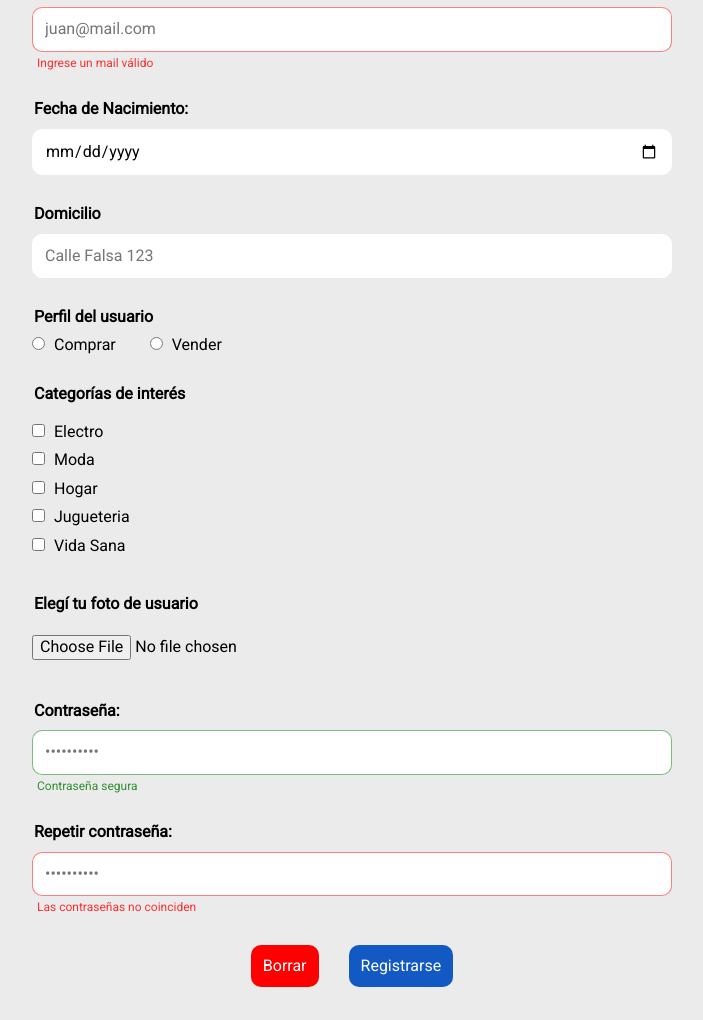
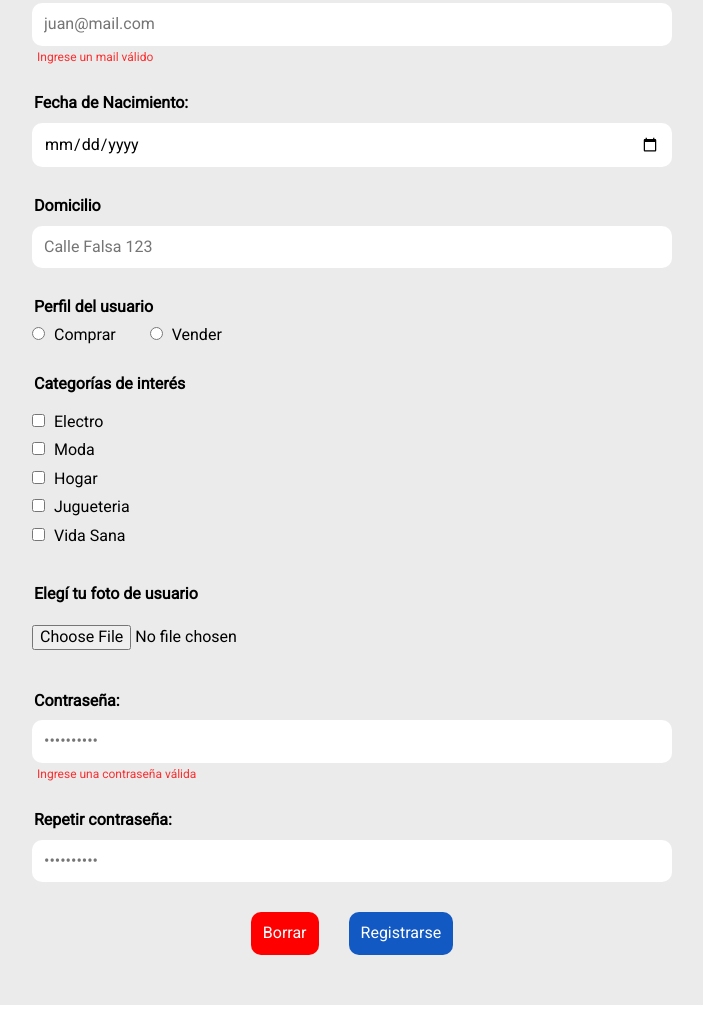
Before and after one commit to alegon23/mercadoLiebre, a website: page views/register.html in a window 1280 px wide. Shown: the part 480-1500 px from the top of the page, without its empty margins (288-991 px from the left). Drawn offline with Linux system fonts and the light colour scheme; files that its build step writes are made by us from their sources; files whose address does not match are found by name.

Commit message:
corrigiendo feedback forms

```diff
--- a/public/css/styles_register_login.css
+++ b/public/css/styles_register_login.css
@@ -30,26 +30,18 @@
 }
 
 #form-login input, #form-registro input{
-  border: 1px solid white;
+  border: none;
   padding: 12px;
   border-radius: 10px;
   font-size: 14px;
 }
 
-#form-registro input[type="text"], #form-registro input[type="date"], #form-registro input[type="text"]{
-  border: 1px solid white;
-}
-
-#form-registro input[type="email"].feedback-negativo-input, #form-registro input[type="password"].feedback-negativo-input{
-  border: 1px solid rgba(255, 0, 0, 0.5);
-}
-
-#form-registro input[type="email"].feedback-positivo-input, #form-registro input[type="password"].feedback-positivo-input{
-  border: 1px solid rgba(0, 120, 0, 0.5);
+#form-login input:focus, #form-registro input:focus{
+  outline: none;
+  box-shadow: 0px 0px 10px rgba(167, 167, 167, 0.3);
 }
 
 #form-registro input[type="file"]{
-  border: none;
   padding: 12px 0;
 }
 
@@ -101,38 +93,16 @@
   align-items: center;
 }
 
-.feedback-negativo{
-    display: block;
-    color: rgba(255, 0, 0, 0.8);
-    font-size: 11px;
-    margin: 5px 0 0 5px;
-}
-
 /* PARA FEEDBACK NEGATIVO */
-/*input[type="email"]:invalid, input[type="password"]:invalid{
-  color: rgba(255, 0, 0, 0.8);
-}
-
-.feedback-negativo{
+span.feedback-negativo{
   display: none;
-}
-
-input[type="email"]:invalid + .feedback-negativo, input[type="password"]:invalid + .feedback-negativo{
-  display: inline;
   color: rgba(255, 0, 0, 0.8);
   font-size: 11px;
   margin: 5px 0 0 5px;
+}
 
-  #form-registro input[type="email"].feedback-negativo-input{
-    border: 1px solid rgba(255, 0, 0, 0.5);
-  }
-}*/
-
-.feedback-positivo{
-    display: block;
-    color: rgba(0, 120, 0, 0.8);
-    font-size: 11px;
-    margin: 5px 0 0 5px;
+#form-login input[type="text"]:invalid + span.feedback-negativo, input[type="email"]:invalid + span.feedback-negativo, input[type="password"]:invalid + span.feedback-negativo{
+  display: block;
 }
 
 @media (min-width: 769px) {
@@ -148,7 +118,7 @@ input[type="email"]:invalid + .feedback-negativo, input[type="password"]:invalid
     font-size: 16px;
   }
 
-  .feedback-positivo, .feedback-negativo{
+  span.feedback-negativo{
     font-size: 12px;
   }
 }
--- a/views/register.html
+++ b/views/register.html
@@ -57,7 +57,7 @@
             <input type="text" name="usuario" placeholder="Juan123" required>
 
             <label class="label-registro" for="email">E-mail:</label>
-            <input class="feedback-negativo-input" type="email" name="email" placeholder="juan@mail.com" required>
+            <input type="email" name="email" placeholder="juan@mail.com" required>
             <span class="feedback-negativo">Ingrese un mail válido</span>
 
             <label class="label-registro" for="fecha-nacimiento">Fecha de Nacimiento:</label>
@@ -103,12 +103,12 @@
             <input type="file" name="avatar" accept=".jpg, .png">
 
             <label class="label-registro" for="password">Contraseña:</label>
-            <input class="feedback-positivo-input" type="password" name="password" placeholder="••••••••••" required>
-            <span class="feedback-positivo">Contraseña segura</span>
+            <input type="password" name="password" placeholder="••••••••••" required>
+            <span class="feedback-negativo">Ingrese una contraseña válida</span>
 
             <label class="label-registro" for="password-confirm">Repetir contraseña:</label>
-            <input class="feedback-negativo-input" type="password" name="password-confirm" placeholder="••••••••••" required>
-            <span class="feedback-negativo">Las contraseñas no coinciden</span>
+            <input type="password" name="password-confirm" placeholder="••••••••••" required>
+
 
             <div class="caja-botones">
                 <button class="boton-reset" type="reset">Borrar</button>
```
Also changed, not shown: views/login.html (+3 -1 lines).
